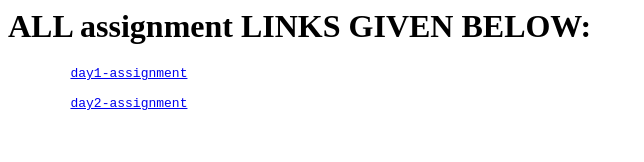
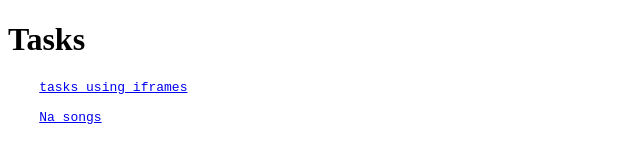
Before and after one commit to vakavamsi098/repo4, a plain HTML site: page songs/index.html in a window 1280 px wide. Shown: the whole page, without its empty margins (0-644 px from the left). Drawn offline with Linux system fonts and the light colour scheme.

Commit message:
upadate2

```diff
--- a/songs/index.html
+++ b/songs/index.html
@@ -1,13 +1,13 @@
-<html>
+<!DOCTYPE html>
+<html lang="en">
 <head>
-        <h1>ALL assignment LINKS GIVEN BELOW:</h1>
+    <h1>Tasks</h1>
 </head>
 <body>
     <pre>
-        <a href="./day1/day1.html">day1-assignment</a>
+    <a href="text1.html">tasks using iframes</a>
 
-        <a href="./day2/day2home.html">day2-assignment</a>
-
+    <a href="song1.html">Na songs</a>
 </pre>
 </body>
 </html>
```
Lines whose indentation alone changed are shown as unchanged.
